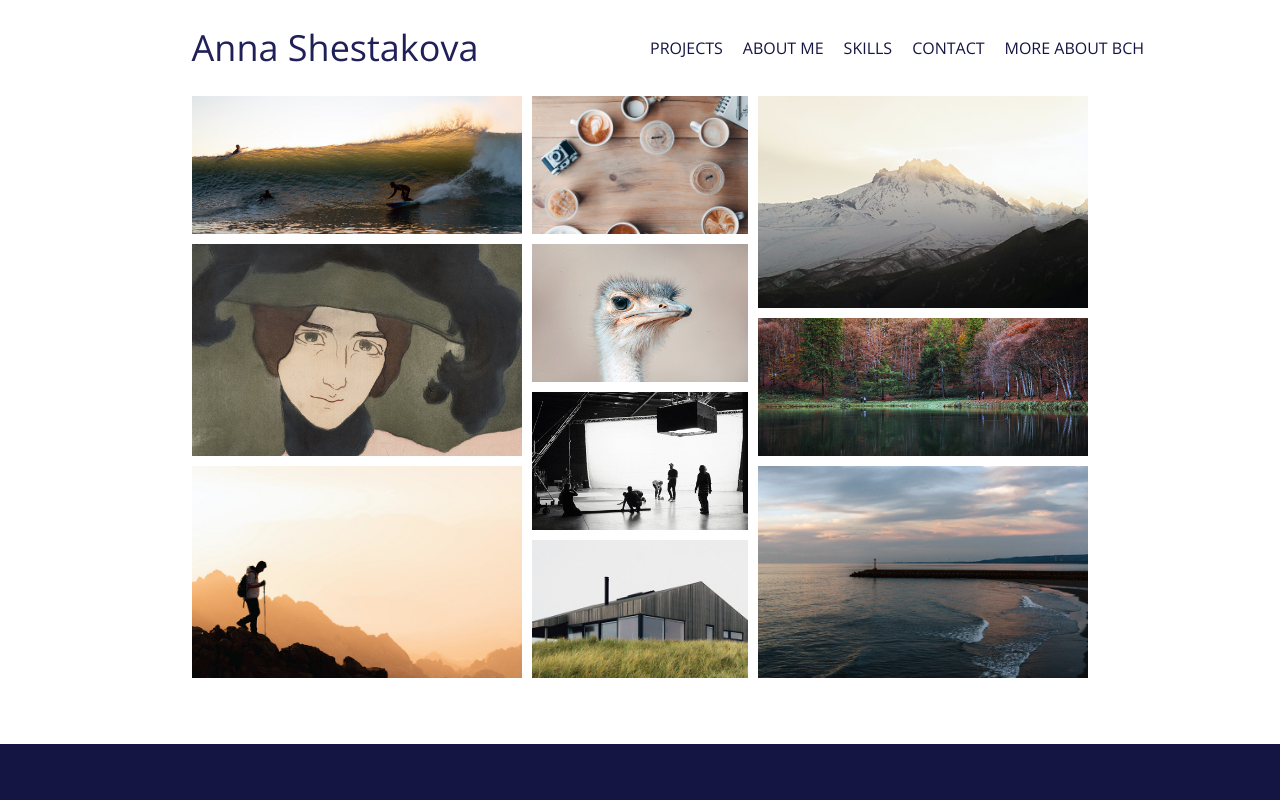
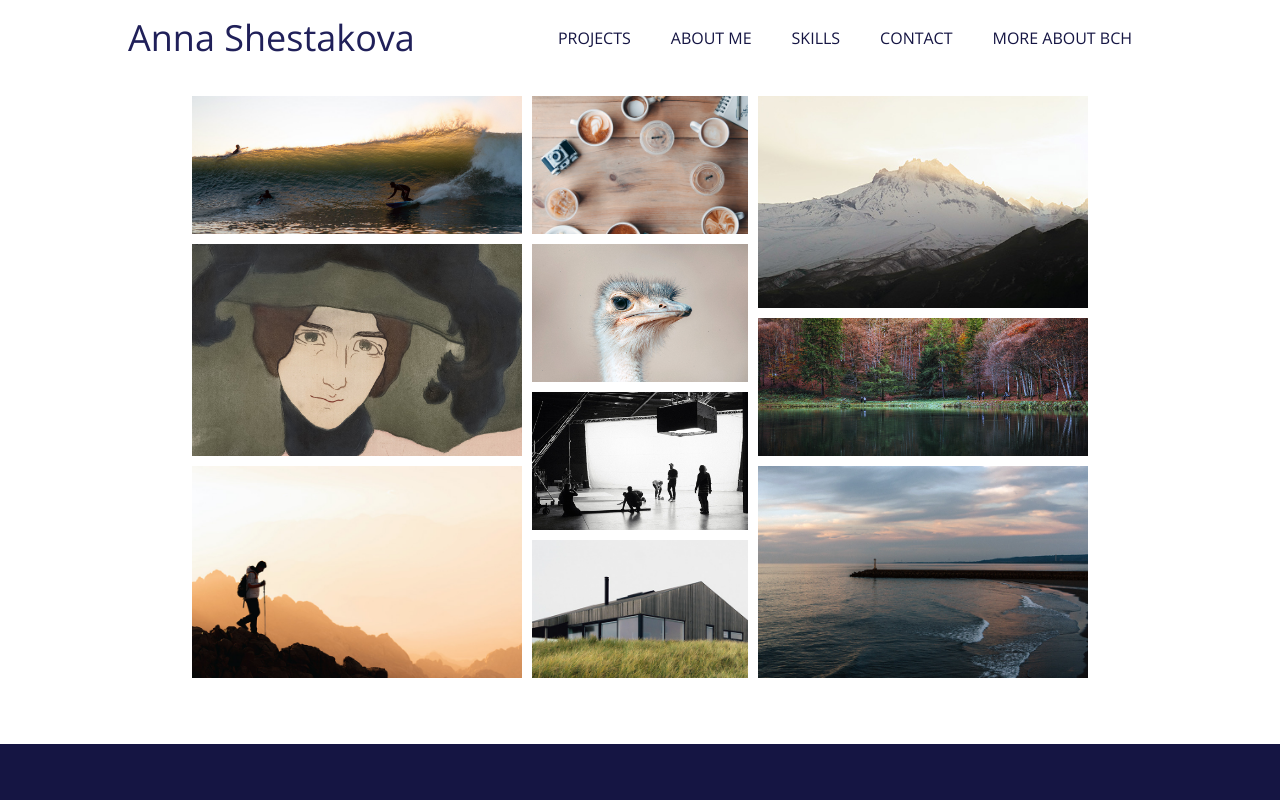
Before and after one commit to cameaann/portfolio-template, a plain HTML site: page gallery.html in a window 1280 px wide. Shown: the top 800 px of the page. Drawn offline with nearby package versions, Linux system fonts and the light colour scheme.

Commit message:
changed menu and nav in style-grid

```diff
--- a/style-grid.css
+++ b/style-grid.css
@@ -56,33 +56,40 @@ label {
 a:hover {
   cursor: pointer;
 }
+
 .nav {
-  width: -webkit-fill-available;
   display: flex;
+  justify-content: space-between;
   align-items: center;
-  padding: 1rem 3rem;
-  z-index: 4;
+  width: 80%;
+  margin: 0 auto;
+  padding: 2rem;
 }
-.nav > * {
-  margin-top: 2rem;
-  flex: 1 2 50%;
-}
+
 .portfolio-name {
+  margin: 0;
+  flex-grow: 1;
   font-size: 3.6rem;
-  flex-grow: 1.5;
-  text-align: center;
   color: var(--sectionheading);
 }
+
 .menu {
+  list-style: none;
   display: flex;
+  justify-content: center;
+  align-items: center;
+  padding: 0;
 }
+.menu_item{
+  margin: 0;
+  padding: 0 10px;
+}
+
 .menu > * {
   font-size: 2rem;
   text-transform: uppercase;
 }
-.menu:last-child {
-  flex-grow: 2;
-}
+
 .menu > li > a {
   text-decoration: none;
   color: var(--footerbgcolor);
@@ -240,6 +247,10 @@ i.hide {
     height: 10vh;
   }
 
+  .nav{
+    width: 70%;
+  }
+
   .portfolio-name {
     flex-grow: 3;
   }
@@ -258,6 +269,9 @@ i.hide {
   /* Styles for screens between 769 and 1025 pixels wide */
   .header {
     height: 10vh;
+  }
+  .nav{
+    width: 100%;
   }
   .menu {
     justify-content: space-between;
```
